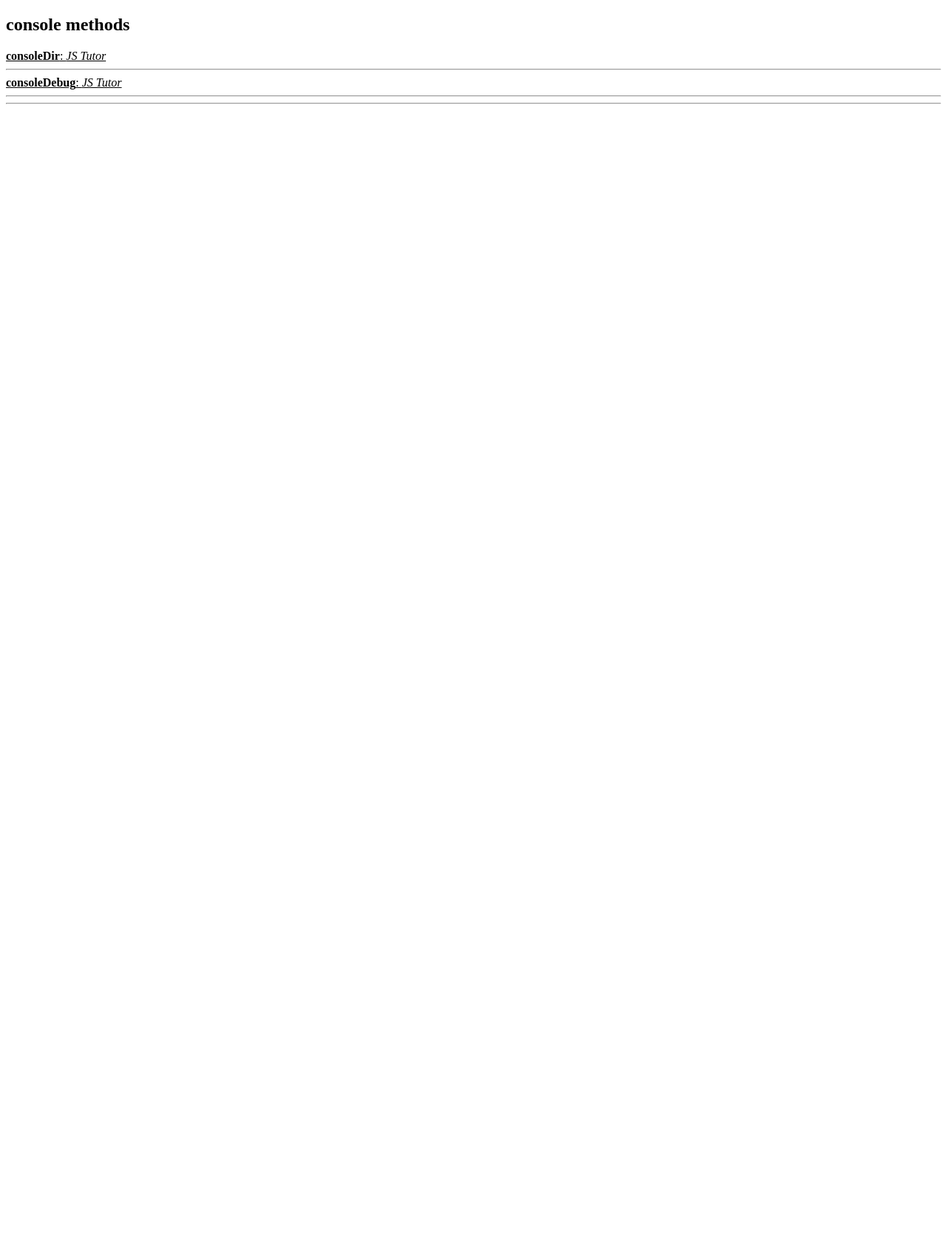
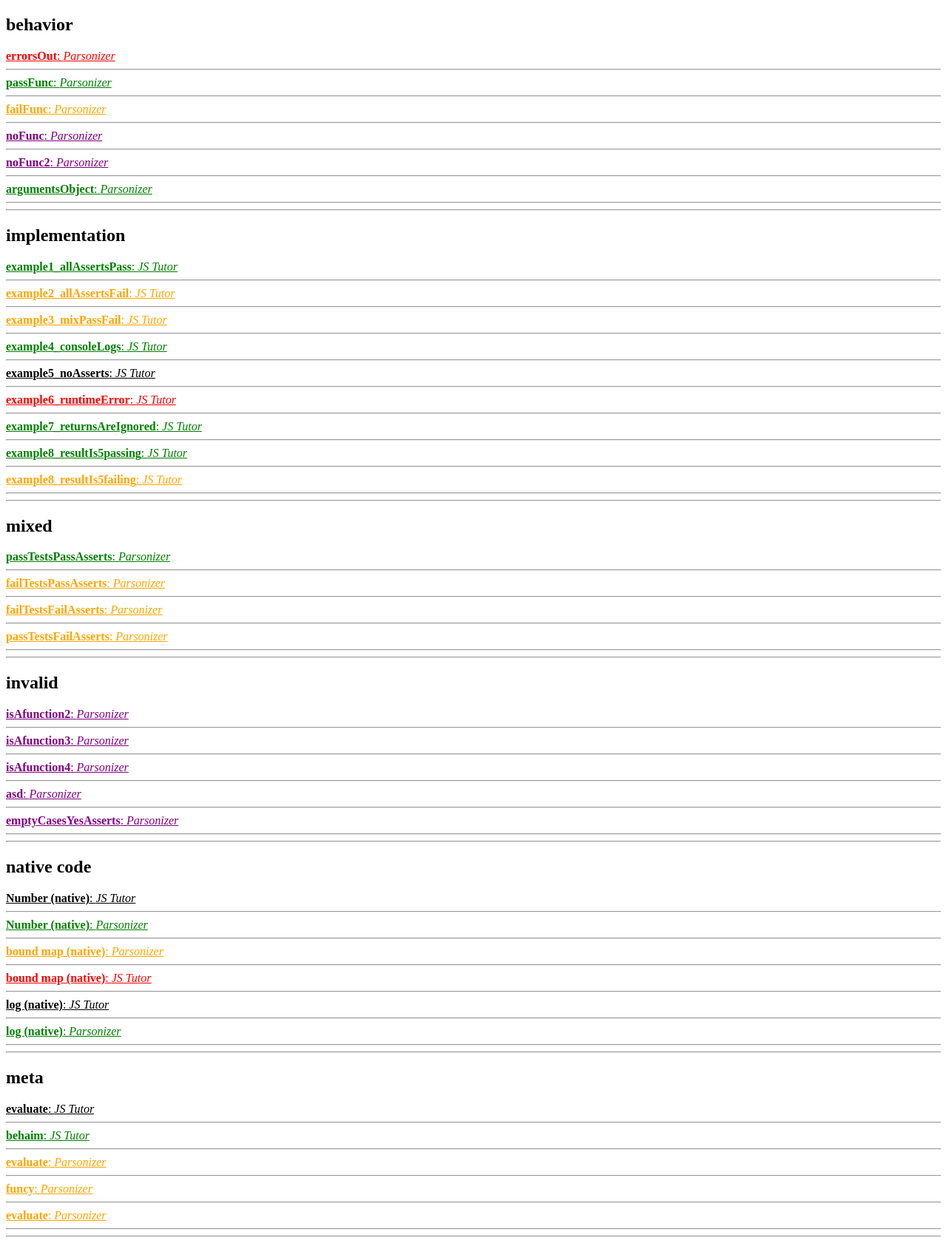
Before and after one commit to colevandersWands/assert-based-exercise-interface, a plain HTML site: page index.html in a window 1280 px wide. Shown: the whole page at 74% size. Before the commit the page ends 800 px from the top, so only its background shows below. Drawn offline with Linux system fonts and the light colour scheme.

Commit message:
better-ui

```diff
--- a/evaluate.js
+++ b/evaluate.js
@@ -1,11 +1,3 @@
-/*
-d elete from copy of testLog -> already done
-c lose whole thing -> done
-a rguments object compatibile -> done
-l og all console methods
-f reeze upon return -> done
-*/
-
 const evaluate = (() => {
   function evaluate(func, cases) {
 
@@ -26,7 +18,7 @@ const evaluate = (() => {
       ? evaluate.assessBehavior(func, cases, isNative)
       : evaluate.assessImplementation(func, isNative)
 
-    evaluate.renderLogs(evaluationLog, isBehavior);
+    evaluate.renderEvaluation(func, evaluationLog, isBehavior);
     evaluate.renderStudyLink(func, evaluationLog.status, isBehavior, isNative);
 
     return evaluationLog;
@@ -69,17 +61,15 @@ const evaluate = (() => {
 
     const testLogs = evaluate.assesTestCases(func, cases, isNative);
 
-    const behaviorStatus = !testLogs.every(entry => !entry.err)
+    report.status = !testLogs.every(entry => !entry.err)
       ? 0 // a test case threw an error
       : !testLogs.every(entry => entry.status !== 4)
         ? 4 // one or more test cases were invalid
-        : testLogs.every(entry => entry.pass)
-          && (testLogs.every(entry => entry.implementationLog.status === 1)
-            || testLogs.every(entry => entry.implementationLog.status === 2))
+        : testLogs.every(entry => entry.status === 2)
           ? 2 // all tests / asserts pass
           : 3 // one or more tests / asserts failed
 
-    report.status = behaviorStatus;
+
     report.testLogs = testLogs;
 
     return report;
@@ -101,9 +91,9 @@ const evaluate = (() => {
       Object.assign(behaviorLog, testCase);
 
       const implementationLog = evaluate.assessImplementation(func, isNative, testCase.args);
-      behaviorLog.implementationLog = implementationLog;
+      behaviorLog.implementation = implementationLog;
 
-      if (implementationLog.status === 0) {
+      if (implementationLog.err) {
         behaviorLog.err = implementationLog.err;
         behaviorLog.status = 0;
         testLogs.push(behaviorLog);
@@ -112,7 +102,7 @@ const evaluate = (() => {
         behaviorLog.actual = implementationLog.actual
       }
 
-      behaviorLog.pass = evaluate.compare(behaviorLog.actual, behaviorLog.expected);
+      behaviorLog.pass = evaluate.compareValues(behaviorLog.actual, behaviorLog.expected);
 
       behaviorLog.status = behaviorLog.pass
         && (implementationLog.status === 1
@@ -163,7 +153,7 @@ const evaluate = (() => {
 
   }
 
-  evaluate.compare = (actual, expected) => {
+  evaluate.compareValues = (actual, expected) => {
     let areTheSame;
     if (typeof expected === 'object' && expected !== null) {
       const _actual = JSON.stringify(actual);
@@ -177,7 +167,6 @@ const evaluate = (() => {
     return areTheSame;
   }
 
-  // implementational status is based on asserts or error
   evaluate.assessImplementation = (func, isNative, args) => {
 
     args = args instanceof Array
@@ -194,60 +183,59 @@ const evaluate = (() => {
 
     const evaluation = evaluate.evaluate(func, isNative, args);
 
-    report.status = evaluation.result instanceof Error
+    report.status = evaluation.err
       ? 0 // there was an error
-      : evaluation.caught.assert.length === 0
+      : evaluation.asserts.length === 0
         ? 1 // no error or asserts
-        : evaluation.caught.assert.every(entry => entry.assertion)
+        : evaluation.asserts.every(entry => entry.assertion)
           ? 2 // all asserts pass
           : 3 // at least one assert fails
 
-    // consoleCatcher.asserts.length !== 0
-    //   ? report.asserts = consoleCatcher.asserts
-    //   : null
+    evaluation.asserts.length > 0
+      ? report.asserts = evaluation.asserts
+      : null
 
-    // consoleCatcher.logs.length !== 0
-    //   ? report.logs = consoleCatcher.logs
-    //   : null
-
-    report.consoleCalls = evaluation.caught;
-
-    report.status === 0
-      ? report.err = evaluation.result
-      : undefined
-
-    report.status !== 0
-      ? report.actual = evaluation.result
-      : null
+    evaluation.err
+      ? report.err = evaluation.err
+      : report.actual = evaluation.actual
 
     return report;
   }
 
   evaluate.evaluate = (func, isNative, args) => {
-    const consoleCatcher = evaluate.buildConsoleCatcher();
+    const consoleCatcher = evaluate.buildConsoleCatcher()
 
-    let result;
+    const report = {
+      asserts: consoleCatcher.asserts
+    }
     if (isNative) {
       try {
-        result = func(...args);
+        report.actual = args instanceof Array
+          ? func(...args)
+          : func()
       } catch (error) {
-        result = error;
+        report.err = error;
+      }
+    } else if (func === evaluate) {
+      try {
+        report.actual = args instanceof Array
+          ? evaluate(...args)
+          : evaluate()
+      } catch (error) {
+        report.err = error;
       }
     } else {
-      // passing 'evaluate' as an arg allows meta-ing
-      const evaluatorWrapper = new Function('console', 'evaluate', 'return ' + func.toString());
-      const evaluator = evaluatorWrapper(consoleCatcher, evaluate);
+      const evaluatorWrapper = new Function('console', 'return ' + func.toString());
+      const evaluator = evaluatorWrapper(consoleCatcher);
       try {
-        result = evaluator(...args);
+        report.actual = args instanceof Array
+          ? evaluator(...args)
+          : evaluator()
       } catch (error) {
-        result = error;
+        report.err = error;
       }
     }
-
-    return {
-      result,
-      caught: consoleCatcher.caught
-    }
+    return report
   }
 
   // refactor to catch all console methods
@@ -255,12 +243,12 @@ const evaluate = (() => {
     const consoleInterceptor = Object.create(console);
     consoleInterceptor.caught = {};
 
-    consoleInterceptor.caught.assert = [];
+    consoleInterceptor.asserts = [];
     consoleInterceptor.assert = function (assertion) {
       const args = Array.from(arguments);
       args.shift();
-      consoleInterceptor.caught.assert.push({
-        assertion: Boolean(assertion),
+      consoleInterceptor.asserts.push({
+        assertion,
         messages: [...args]
       })
     }
@@ -269,28 +257,8 @@ const evaluate = (() => {
     consoleKeys.forEach(key => {
       if (key === 'assert' || (typeof console[key] !== 'function')) {
       }
-      else if (key === 'clear'
-        || key === 'groupCollapse'
-        || key === 'groupEnd'
-        || key === 'group') {
-        consoleInterceptor[key] = function () {
-          const args = Array.from(arguments);
-          console[key](func.name + ': ', ...args);
-          consoleInterceptor.caught = true;
-        }
-      }
-      else if (key === 'log'
-        || key === 'log'
-        || key === 'dir'
-        || key === 'dirxml'
-        || key === 'info'
-        || key === 'warn'
-        || key === 'table') {
-        consoleInterceptor.caught[key] = [];
-        consoleInterceptor[key] = function () {
-          const args = Array.from(arguments);
-          consoleInterceptor.caught[key].push(args);
-        }
+      else {
+        consoleInterceptor[key] = () => { };
       }
     });
 
@@ -298,7 +266,7 @@ const evaluate = (() => {
   }
 
   // views
-  evaluate.renderLogs = (log, isBehavior) => {
+  evaluate.renderEvaluation = (func, log, isBehavior) => {
 
     const mainColor = log.status === 0
       ? "red" // function errored out
@@ -321,28 +289,31 @@ const evaluate = (() => {
 
     console.groupCollapsed("%c" + log.name + nativity + ':', "color:" + mainColor, exerciseType);
     {
-
       !isBehavior && log.err
-        ? evaluate.renderError(log)
+        ? evaluate.renderError(log, log.isNative)
         : null
 
       isBehavior
-        ? evaluate.renderBehavior(log)
-        : evaluate.renderImplementation(log);
+        ? evaluate.renderBehavior(func, log)
+        : evaluate.renderImplementation(func, log);
     }
     console.groupEnd();
   }
 
-  evaluate.renderBehavior = (log) => {
+  evaluate.renderError = (log, isNative) => {
+    const newFunctionCorrection = isNative ? 0 : 2;
+    const err = log.err;
+    console.error('%c' + err.name + ': ' + err.message, 'color: red', '\n  ' + log.name + ' line ' + (err.lineNumber - newFunctionCorrection));
+  }
 
+  evaluate.renderBehavior = (func, log) => {
     if (log.empty) {
-      console.log('%cno test cases', 'color:purple');
-      return;
+      console.log('%cno test cases provided', 'color:purple');
+      return
     }
 
-    log.testLogs.forEach(entry => {
+    for (let entry of log.testLogs) {
 
-      // a behavioral test can't be black
       const testColor = entry.status === 0
         ? "red" // function errored out
         : entry.status === 2
@@ -362,18 +333,19 @@ const evaluate = (() => {
       } else {
         console.groupCollapsed('%c' + entry.name, 'color:' + testColor);
         {
-          evaluate.renderTestLog(entry)
-          evaluate.renderImplementation(entry.implementationLog);
+          evaluate.renderTestLog(func, entry, log)
+          evaluate.renderImplementation(func, entry.implementation, entry.args);
         }
         console.groupEnd();
       }
 
-    })
+    }
 
   }
 
 
-  evaluate.renderTestLog = (entry) => {
+
+  evaluate.renderTestLog = (func, entry, log) => {
 
     const caseColor = entry.pass
       ? 'green'
@@ -381,7 +353,7 @@ const evaluate = (() => {
 
     {
       entry.err
-        ? evaluate.renderError(entry)
+        ? evaluate.renderError({ err: entry.err, name: func.name }, log.isNative)
         : console.log("%cactual: ", 'font-weight: bold; color:' + caseColor, typeof entry.actual, entry.actual)
 
       console.log("%cexpected: ", 'font-weight: bold; color:blue', typeof entry.expected + ", " + entry.expected);
@@ -399,10 +371,8 @@ const evaluate = (() => {
 
   }
 
-
-  evaluate.renderImplementation = (log) => {
-
-    if (log.consoleCalls.asserts) {
+  evaluate.renderImplementation = (func, log, args) => {
+    if (log && log.asserts) {
       const assertsColor = log.asserts.every(entry => entry.assertion)
         ? "green" // function passed all of it's asserts / test cases
         : "orange"
@@ -420,24 +390,39 @@ const evaluate = (() => {
       }
       console.groupEnd();
     }
-    for (let key in log.consoleCalls) {
-      if (key === 'assert') {
-      }
-      else if (log.consoleCalls[key].length > 0) {
-        console.groupCollapsed(key + "s:");
-        {
-          log.consoleCalls[key].forEach(messages => console[key](...messages));
-        }
-        console.groupEnd();
-      }
-    }
+
+    evaluate.renderConsoleOutput(func, log.isNative, args);
+
   }
 
+  evaluate.renderConsoleOutput = (func, isNative, args) => {
+    console.groupCollapsed("console output:");
+    {
+      if (isNative) {
+        try {
+          args instanceof Array
+            ? func(...args)
+            : func()
+        } catch (err) {
+          console.log('%c-- error occurred in native code --', 'color:red');
+        }
+      }
+      else if (func === evaluate) {
+        console.log('ô¿ô');
+      }
+      else {
+        try {
+          args instanceof Array
+            ? (new Function('args', '(' + func.toString() + ')\n(...args)'))(args)
+            : (new Function('(' + func.toString() + ')()'))()
+        } catch (err) {
+          console.log('%c-- error occurred on line ' + (err.lineNumber - 2) + ' --', 'color:red');
+        }
+      }
 
-  evaluate.renderError = (log) => {
-    const err = log.err;
-    console.error('%c' + err.name + ': "' + err.message + '"', 'color: red', '\n  ' + log.name + ' line ' + (err.lineNumber - 3));
-  }
+    }
+    console.groupEnd();
+  };
 
   evaluate.renderStudyLink = (func, status, isBehavior, isNative) => {
     const snippet = isBehavior
--- a/examples/behavior.js
+++ b/examples/behavior.js
@@ -21,6 +21,7 @@ const errorsCases = [
   { name: 'third', args: [0], expected: 1 },
 ];
 function errorsOut(x) {
+  console.log(x)
   if (x === "hi!") {
     console.log("errored")
     throw new Error("hello!");
--- a/examples/console-methods.js
+++ /dev/null
@@ -1,40 +0,0 @@
-
-{
-  const pageTitle = 'console methods';
-  const header = document.createElement("h2");
-  header.innerHTML = pageTitle;
-  document.body.appendChild(header);
-  console.groupCollapsed(pageTitle);
-}
-
-console.groupCollapsed('some docs');
-{
-  console.log(`evaluate() does not treat all console methods the same
-
-it will capture and render as part of the evaluation:
-.assert
-.log
-.dir
-.dirxml
-.info
-.warn
-.table
-
-all other `);
-}
-console.groupEnd();
-
-const consoleDir = () => {
-  console.dir(document.createElement('div'));
-}
-evaluate(consoleDir);
-
-const consoleDebug = () => {
-  console.debug("poopo");
-}
-evaluate(consoleDebug);
-
-{
-  console.groupEnd();
-  document.body.appendChild(document.createElement('hr'));
-}
--- a/examples/meta.js
+++ b/examples/meta.js
@@ -7,16 +7,18 @@
   console.groupCollapsed(pageTitle);
 }
 
+evaluate()
+
 evaluate(evaluate);
 
-evaluate(evaluate, [{ name: "behavioring implementation", args: [function behaim() { console.assert(true) }], expected: "a full log object" }]);
+evaluate(evaluate, [{ name: "behavioring implementation", args: [function behaim() { console.assert(true) }], expected: "a full object" }]);
 
 const funcy = x => x;
 const funcyCases = [
   { name: "pass", args: [0], expected: 0 },
   { name: "fail", args: [0], expected: 1 },
 ];
-evaluate(evaluate, [{ name: "behavioring behavior", args: [funcy, funcyCases], expected: "a full log object" }]);
+evaluate(evaluate, [{ name: "behavioring behavior", args: [funcy, funcyCases], expected: "a full log" }]);
 
 {
   console.groupEnd();
--- a/index.html
+++ b/index.html
@@ -13,13 +13,12 @@
 
 <body>
 
-  <!-- <script src="examples/behavior.js"></script> -->
-  <!-- <script src="examples/implementation.js"></script> -->
-  <!-- <script src="examples/mixed.js"></script> -->
-  <!-- <script src="examples/invalid-input.js"></script> -->
-  <!-- <script src="examples/native-code.js"></script> -->
-  <script src="examples/console-methods.js"></script>
-  <!-- <script src="examples/meta.js"></script> -->
+  <script src="examples/behavior.js"></script>
+  <script src="examples/implementation.js"></script>
+  <script src="examples/mixed.js"></script>
+  <script src="examples/invalid-input.js"></script>
+  <script src="examples/native-code.js"></script>
+  <script src="examples/meta.js"></script>
 
 
 </body>
```
Also changed, not shown: 1 other file.
